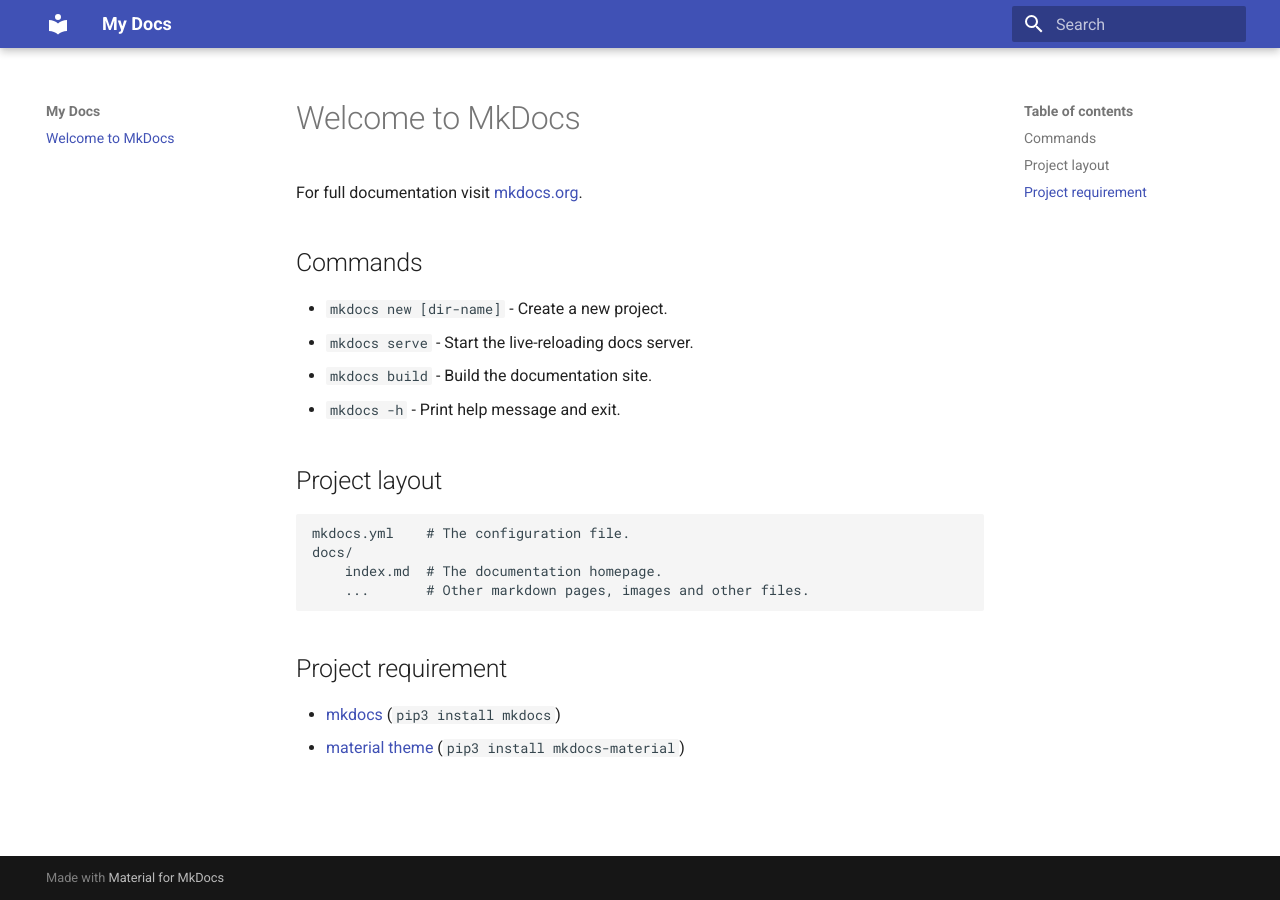
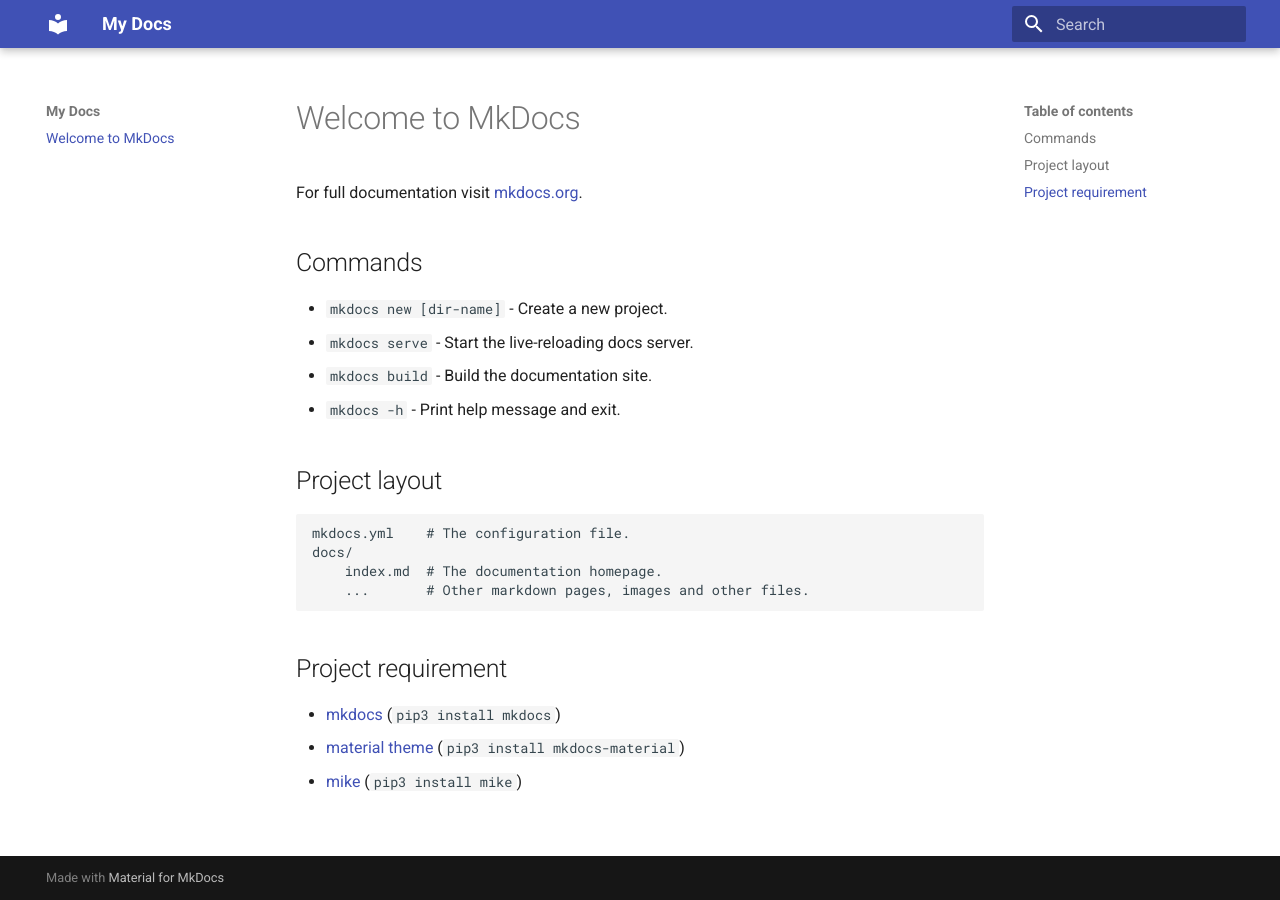
Before and after one commit to mattdibi/docs_automation, an MkDocs documentation site: the page built from docs/index.md, in a window 1280 px wide. Built offline with MkDocs 1.6.1 and Material for MkDocs 9.7.7, drawn with Linux system fonts in a browser that asks for light colours.

Commit message:
docs: add mike requirement

```diff
--- a/docs/index.md
+++ b/docs/index.md
@@ -19,4 +19,5 @@
 ## Project requirement
 
 - [mkdocs](https://www.mkdocs.org/) (`pip3 install mkdocs`)
-- [material theme ](https://squidfunk.github.io/mkdocs-material/) (`pip3 install mkdocs-material`)
+- [material theme](https://squidfunk.github.io/mkdocs-material/) (`pip3 install mkdocs-material`)
+- [mike](https://github.com/jimporter/mike) (`pip3 install mike`)
```
